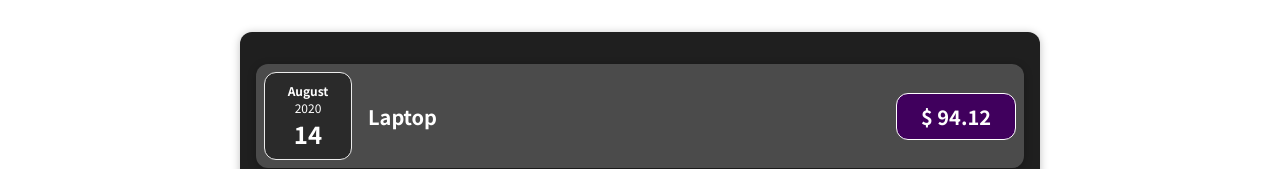
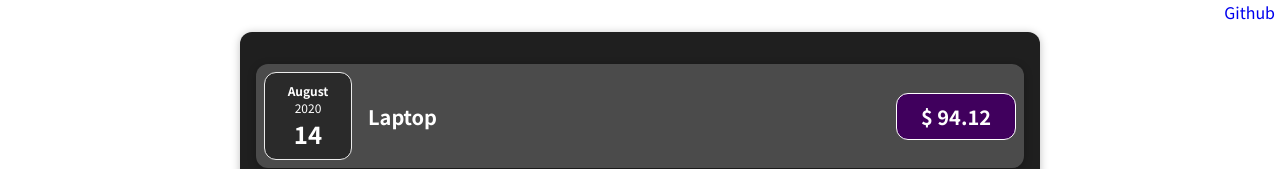
Before and after one commit to iampratiktandel/expense-tracker-react, a JavaScript app: page / in a window 1280 px wide. Shown: the top 169 px of the page. Built offline with nearby package versions, Linux system fonts and the light colour scheme.

Commit message:
feat: change page title & add github link

```diff
--- a/public/index.html
+++ b/public/index.html
@@ -24,7 +24,7 @@
       work correctly both with client-side routing and a non-root public URL.
       Learn how to configure a non-root public URL by running `npm run build`.
     -->
-    <title>React App</title>
+    <title>Expense Tracker | React</title>
   </head>
   <body>
     <noscript>You need to enable JavaScript to run this app.</noscript>
--- /dev/null
+++ b/src/App.css
@@ -0,0 +1,11 @@
+.link {
+  position: absolute;
+  top: 0;
+  right: 0;
+}
+
+.github__icon {
+  padding: 5px;
+  cursor: pointer;
+  text-decoration: none;
+}
--- a/src/App.js
+++ b/src/App.js
@@ -1,4 +1,5 @@
 import ExpenseList from "./components/ExpenseList/ExpenseList";
+import './App.css';
 
 function App() {
 
@@ -30,6 +31,9 @@ const expenses = [
 
 return (
   <div>
+    <div className="link">
+      <a href="https://github.com/iampratiktandel/expense-tracker-react" className='github__icon'>Github</a>
+    </div>
     <ExpenseList expenses={expenses}/>
   </div>
 );
```
Also changed, not shown: 1 other file (tests, documents, lock files or other folders).
